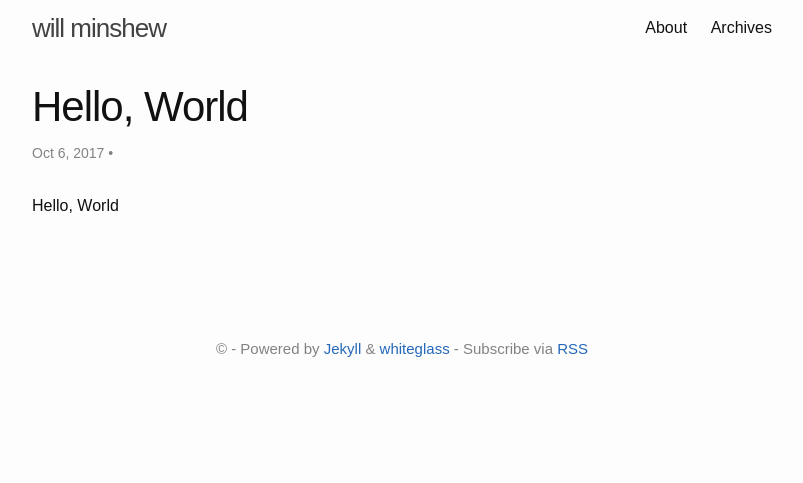
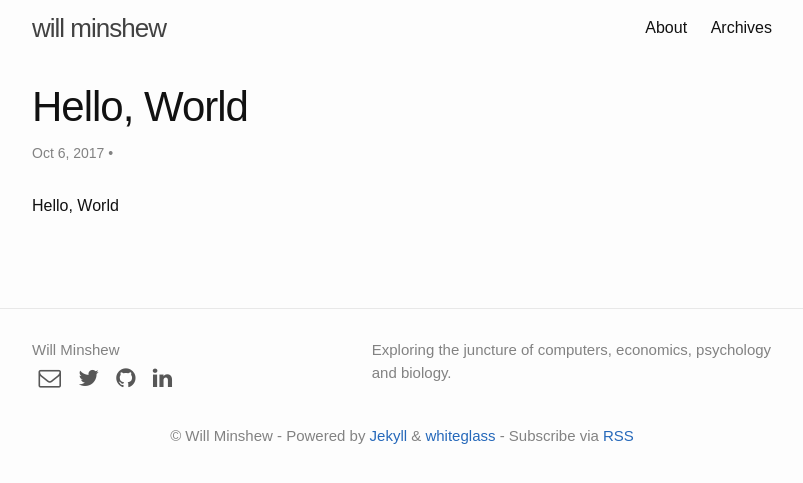
Before and after one commit to wminshew/blog, a Jekyll site: the page built from index.html, in a window 1280 px wide. Shown: the top 483 px of the page, without its empty margins (238-1041 px from the left). Built offline with Jekyll 4.4.1, drawn with Linux system fonts in a browser that asks for light colours; nearby versions of some CDN libraries; the list of posts is cut into pages by our own code.

Commit message:
Added description and footer

```diff
--- a/_config.yml
+++ b/_config.yml
@@ -14,14 +14,16 @@
 # You can create any custom variable you would like, and they will be accessible
 # in the templates via {{ site.myvariable }}.
 title: will minshew
+author: Will Minshew
 email: wminshew@gmail.com
 description: >- # this means to ignore newlines until "baseurl:"
-  Blank, for now.
+  Exploring the juncture of computers, economics, psychology and biology.
 baseurl: "" # the subpath of your site, e.g. /blog
 url: "http://www.willminshew.com" # the base hostname & protocol for your site, e.g. http://example.com
 twitter_username: wminshew
 twitter_image:
 github_username:  wminshew
+linkedin_username: william-minshew
 facebook_app_id:
 facebook_image:
 google_analytics: UA-107715418-1
@@ -37,6 +39,13 @@ plugins:
   - jekyll-paginate
   - jekyll-sitemap
 
+defaults:
+  -
+    scope:
+      path: "" # an empty string here means all files in the project
+      type: "posts" # previously `post` in Jekyll 2.2.
+    values:
+      comments: true
 
 permalink: /:year/:month/:day/:title/
 paginate_path: /posts/:num/
--- a/_includes/footer.html
+++ b/_includes/footer.html
@@ -1,10 +1,66 @@
 <footer class="site-footer">
 
-  <div class="wrapper">
+	<div class="wrapper">
 
-    <p>
+		<!-- <h2 class="footer&#45;heading">{{ site.title | escape }}</h2> -->
+
+		<div class="footer-col-wrapper">
+			<div class="footer-col footer-col-1">
+				<ul class="contact-list">
+					<li>
+						{% if site.author %}
+						{{ site.author | escape }}
+						{% else %}
+						{{ site.title | escape }}
+						{% endif %}
+					</li>
+					<li class="links">
+						{% if site.email %}
+						<a href="mailto:{{ site.email }}"><i class="fa fa-envelope-o"></i></a>
+						{% endif %}
+						{% if site.twitter_username %}
+						<a href="https://twitter.com/{{ site.twitter_username }}">
+							<i class="fa fa-twitter"></i>
+						</a>
+						{% endif %}
+						{% if site.github_username %}
+						<a href="https://github.com/{{ site.github_username }}">
+							<i class="fa fa-github"></i>
+						</a>
+						{% endif %}
+						{% if site.linkedin_username %}
+						<a href="https://linkedin.com/in/{{ site.linkedin_username }}">
+							<i class="fa fa-linkedin"></i>
+						</a>
+						{% endif %}
+					</li>
+				</ul>
+			</div>
+
+			<!-- <div class="footer&#45;col footer&#45;col&#45;2"> -->
+			<!-- 	<ul class="social&#45;media&#45;list"> -->
+			<!-- 		{% if site.github_username %} -->
+			<!-- 		<li> -->
+			<!-- 			Github -->
+			<!-- 		</li> -->
+			<!-- 		{% endif %} -->
+      <!--  -->
+			<!-- 		{% if site.twitter_username %} -->
+			<!-- 		<li> -->
+			<!-- 			Twitter -->
+			<!-- 		</li> -->
+			<!-- 		{% endif %} -->
+			<!-- 	</ul> -->
+			<!-- </div> -->
+
+			<div class="footer-col footer-col-3">
+				<p>{{ site.description | escape }}</p>
+			</div>
+		</div>
+
+    <div class="footer-attribution">
       {% include footer_content.html %}
-    </p>
+    </div>
 
   </div>
 
--- a/_includes/head.html
+++ b/_includes/head.html
@@ -11,6 +11,7 @@
   {% if page.keywords %}<meta name="keywords" content="{{ page.keywords }}">{% endif %}
 
   <link rel="stylesheet" href="{{ "/assets/main.css" | relative_url }}">
+	<link rel="stylesheet" href="//maxcdn.bootstrapcdn.com/font-awesome/4.3.0/css/font-awesome.min.css">
   <link rel="canonical" href="{{ canonical }}">
   {% assign feed_path = "/feed.xml" %}
   {% if site.feed and site.feed.path %}
--- a/_layouts/post.html
+++ b/_layouts/post.html
@@ -16,4 +16,10 @@ layout: default
     {{ content }}
   </div>
 
+	{% if site.comments and page.comments != false %}
+	<div class="post-comments" itemprop="comment">
+		{% include comments.html %}
+	</div>
+	{% endif %}
+
 </article>
--- a/_sass/whiteglass/_layout.scss
+++ b/_sass/whiteglass/_layout.scss
@@ -54,13 +54,84 @@
  * Site footer
  */
 .site-footer {
+	border-top: 1px solid $grey-color-light;
   padding: $spacing-unit 0;
   font-size: 15px;
   color: $grey-color;
+  // text-align: center;
+}
+
+.contact-list,
+.social-media-list {
+  list-style: none;
+  margin-left: 0;
+}
+
+.footer-col-wrapper {
+  // @include relative-font-size(0.9375);
+  color: $grey-color;
+  margin-left: -$spacing-unit / 2;
+  @extend %clearfix;
+}
+
+.footer-col {
+  float: left;
+  margin-bottom: $spacing-unit / 2;
+  padding-left: $spacing-unit / 2;
+}
+
+.footer-col-1 {
+  width: -webkit-calc(45% - (#{$spacing-unit} / 2));
+  width:         calc(45% - (#{$spacing-unit} / 2));
+}
+
+.footer-col-1 .links a {
+	display: inline-block;
+	font-size: 1.5em;
+	// width: 100%;
+	color: black;
+	opacity: 0.65;
+	padding: 0 2% 0 2%;
+}
+
+.footer-col-1 .links a:hover {
+	opacity: 0.45;
+}
+
+// .footer-col-2 {
+//   width: -webkit-calc(20% - (#{$spacing-unit} / 2));
+//   width:         calc(20% - (#{$spacing-unit} / 2));
+// }
+
+.footer-col-3 {
+  width: -webkit-calc(55% - (#{$spacing-unit} / 2));
+  width:         calc(55% - (#{$spacing-unit} / 2));
+}
+
+.footer-attribution {
   text-align: center;
 }
 
+@include media-query($on-laptop) {
+  .footer-col-1,
+  .footer-col-2 {
+    width: -webkit-calc(50% - (#{$spacing-unit} / 2));
+    width:         calc(50% - (#{$spacing-unit} / 2));
+  }
 
+  .footer-col-3 {
+    width: -webkit-calc(100% - (#{$spacing-unit} / 2));
+    width:         calc(100% - (#{$spacing-unit} / 2));
+  }
+}
+
+@include media-query($on-palm) {
+  .footer-col {
+    float: none;
+    width: -webkit-calc(100% - (#{$spacing-unit} / 2));
+    width:         calc(100% - (#{$spacing-unit} / 2));
+  }
+}
 
 /**
  * Page content
```
Also changed, not shown: _includes/comments.html (added, +13 -0 lines).
